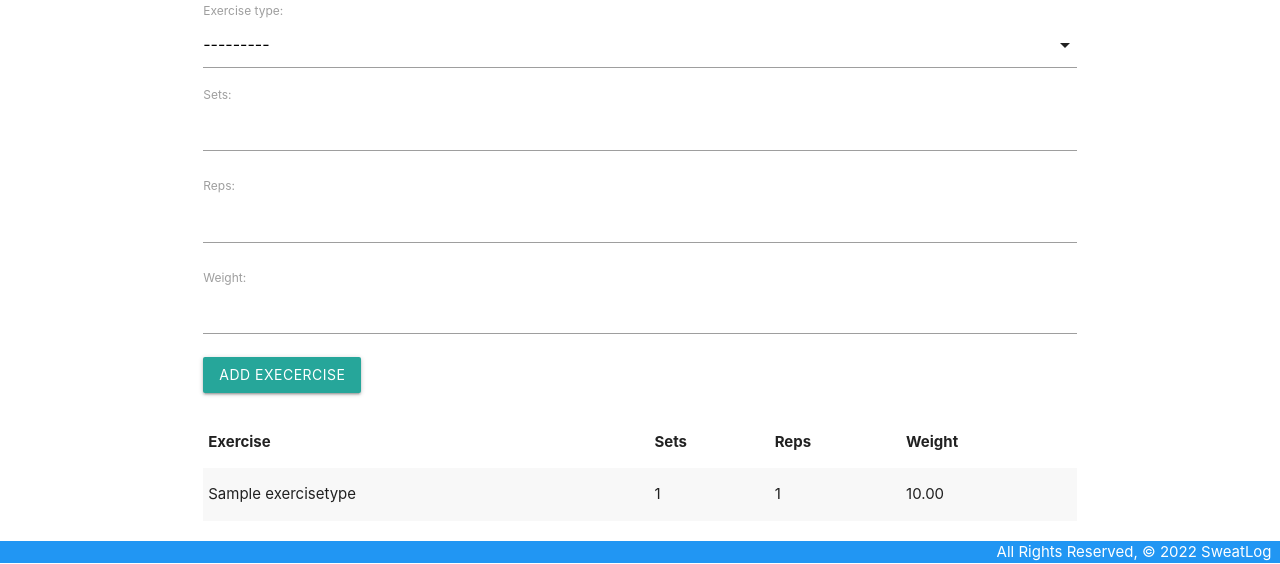
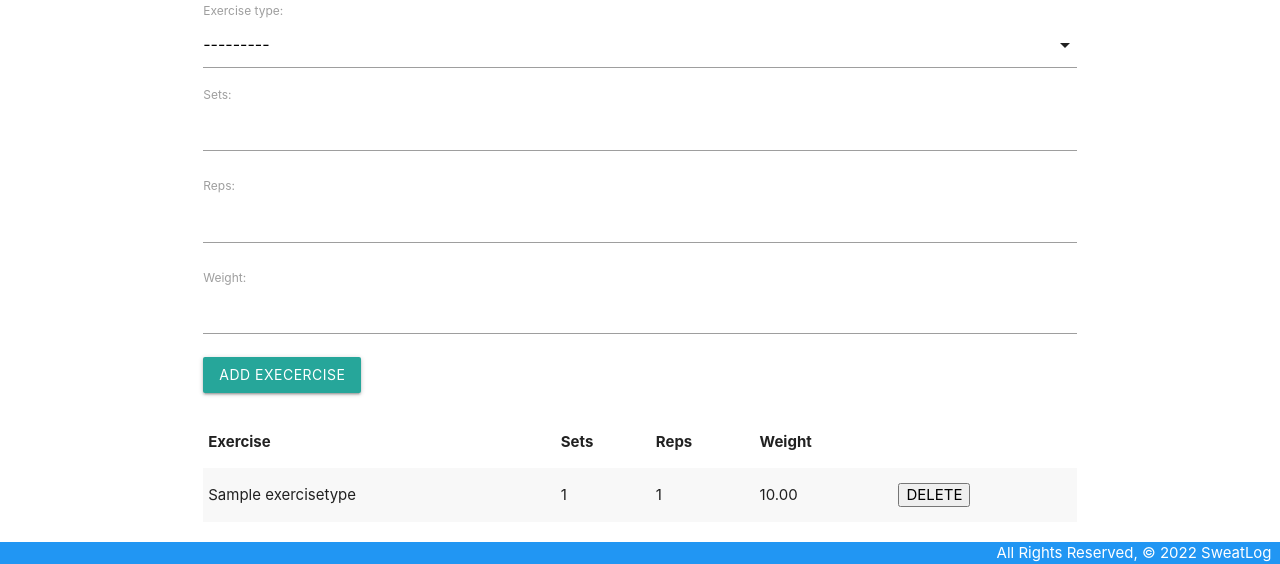
Before and after one commit to jsonnguyen/sweatlog, a Django app: page /workouts/1/ in a window 1280 px wide. Shown: the part 447-1011 px from the top of the page. Run offline with Django 5.2, Linux system fonts and the light colour scheme; tables that the repository leaves empty hold one stand-in row (values such as "Sample post").

Commit message:
users can delete exercise from workouts

```diff
--- a/main_app/templates/workouts/detail.html
+++ b/main_app/templates/workouts/detail.html
@@ -35,6 +35,7 @@
                     <th>Sets</th>
                     <th>Reps</th>
                     <th>Weight</th>
+                    <th></th>
                 </tr>
             </thead>
             <tbody>
@@ -44,6 +45,12 @@
                     <td>{{exercise.sets}}</td>
                     <td>{{exercise.reps}}</td>
                     <td>{{exercise.weight}}</td>
+                    <td>
+                        <form action="{% url "delete_exercise" workout.id exercise.id %}" method="POST">
+                            {% csrf_token %}
+                            <button>DELETE</button>
+                        </form>
+                    </td>
                 </tr>
                 {% endfor %}
             </tbody>
--- a/main_app/urls.py
+++ b/main_app/urls.py
@@ -9,5 +9,6 @@ urlpatterns = [
     path('workouts/create', views.WorkoutCreate.as_view(), name='workout_create'),
     path('workouts/<int:pk>/update', views.WorkoutUpdate.as_view(), name='workout_update'),
     path('workouts/<int:pk>/delete', views.WorkoutDelete.as_view(), name='workout_delete'),
-    path('workouts/<int:workout_id>/add_exercise/', views.add_exercise, name='add_exercise')
+    path('workouts/<int:workout_id>/add_exercise/', views.add_exercise, name='add_exercise'),
+    path('workouts/<int:workout_id>/delete_exercise/<int:exercise_id>', views.delete_exercise, name='delete_exercise'),
 ]
--- a/main_app/views.py
+++ b/main_app/views.py
@@ -5,7 +5,7 @@ from django.views.generic import ListView, DetailView
 from django.views.generic.edit import CreateView, UpdateView, DeleteView
 from django.contrib.auth.mixins import LoginRequiredMixin
 from django.contrib.auth.decorators import login_required
-from .models import Workout
+from .models import Workout, Exercise
 from .forms import ExerciseForm
 # Create your views here.
 
@@ -44,6 +44,13 @@ def add_exercise(request, workout_id):
 
   return redirect('detail', workout_id=workout_id)
 
+def delete_exercise(request, workout_id, exercise_id):
+    exercise = Exercise.objects.get(id=exercise_id)
+    print(exercise)
+    exercise.delete()
+
+    return redirect('detail', workout_id=workout_id)
+
 class WorkoutList(LoginRequiredMixin, ListView):
   model = Workout
 
```
